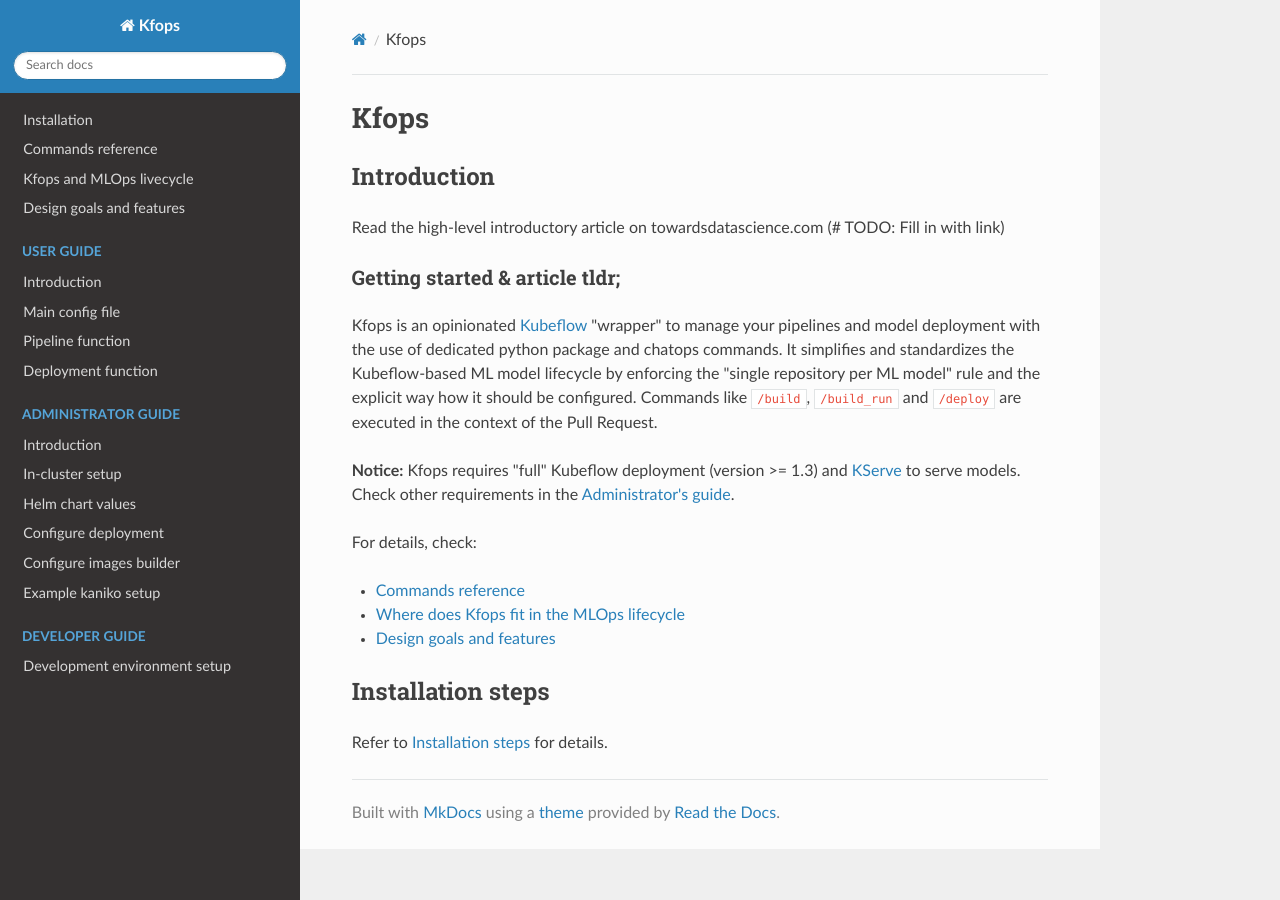
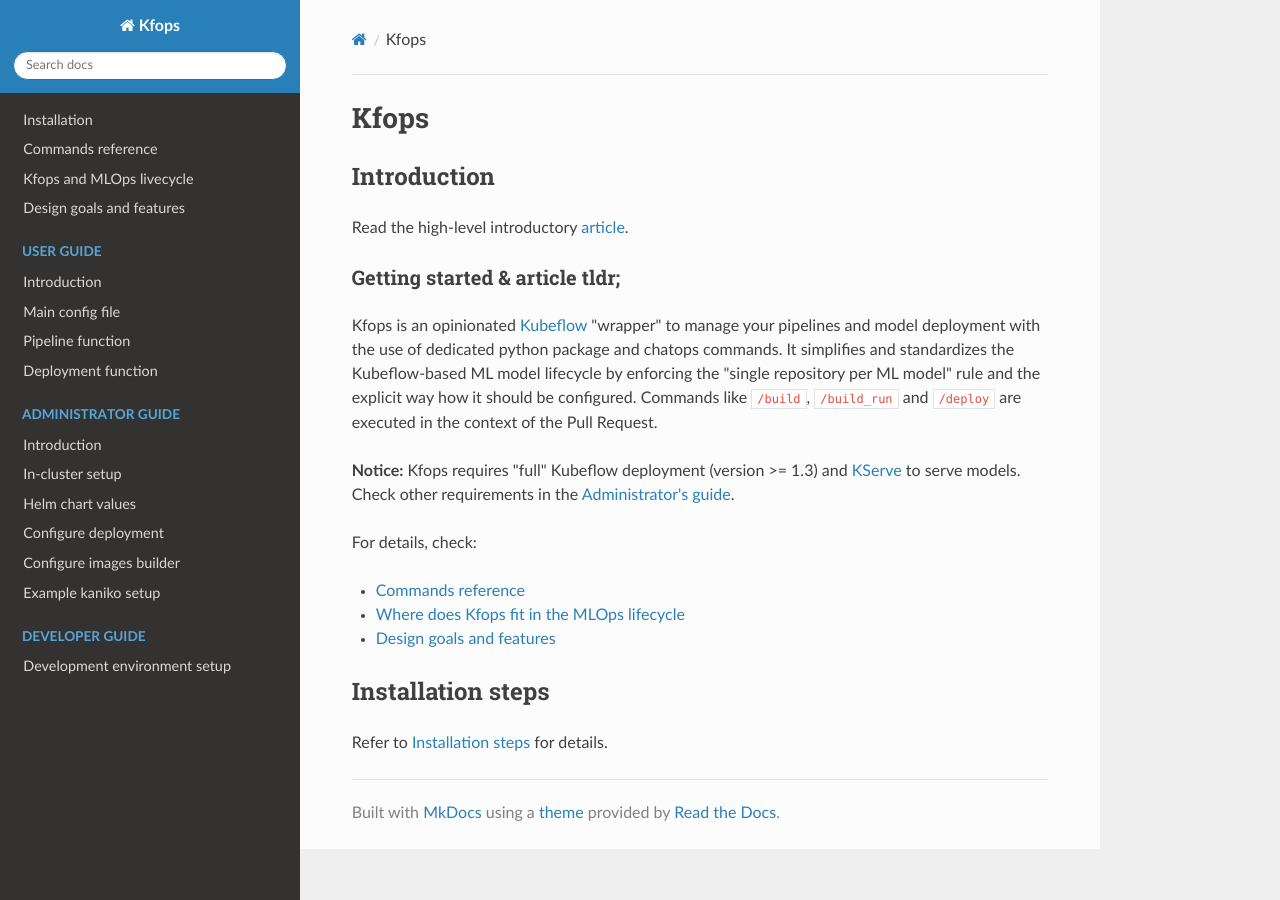
Before and after one commit to bartgras/kfops, an MkDocs documentation site: the page built from docs/index.md, in a window 1280 px wide. Built offline with MkDocs 1.6.1, drawn with Linux system fonts in a browser that asks for light colours; nearby versions of some CDN libraries.

Commit message:
Add article link

```diff
--- a/docs/index.md
+++ b/docs/index.md
@@ -2,7 +2,7 @@
 
 ## Introduction
 
-Read the high-level introductory article on towardsdatascience.com (# TODO: Fill in with link)
+Read the high-level introductory [article](https://medium.com/@bartgras/simplified-mlops-for-kubeflow-with-kfops-785e36a6c5f4).
 
 ### Getting started & article tldr;
 
```
Also changed, not shown: README.md (+2 -0 lines).
